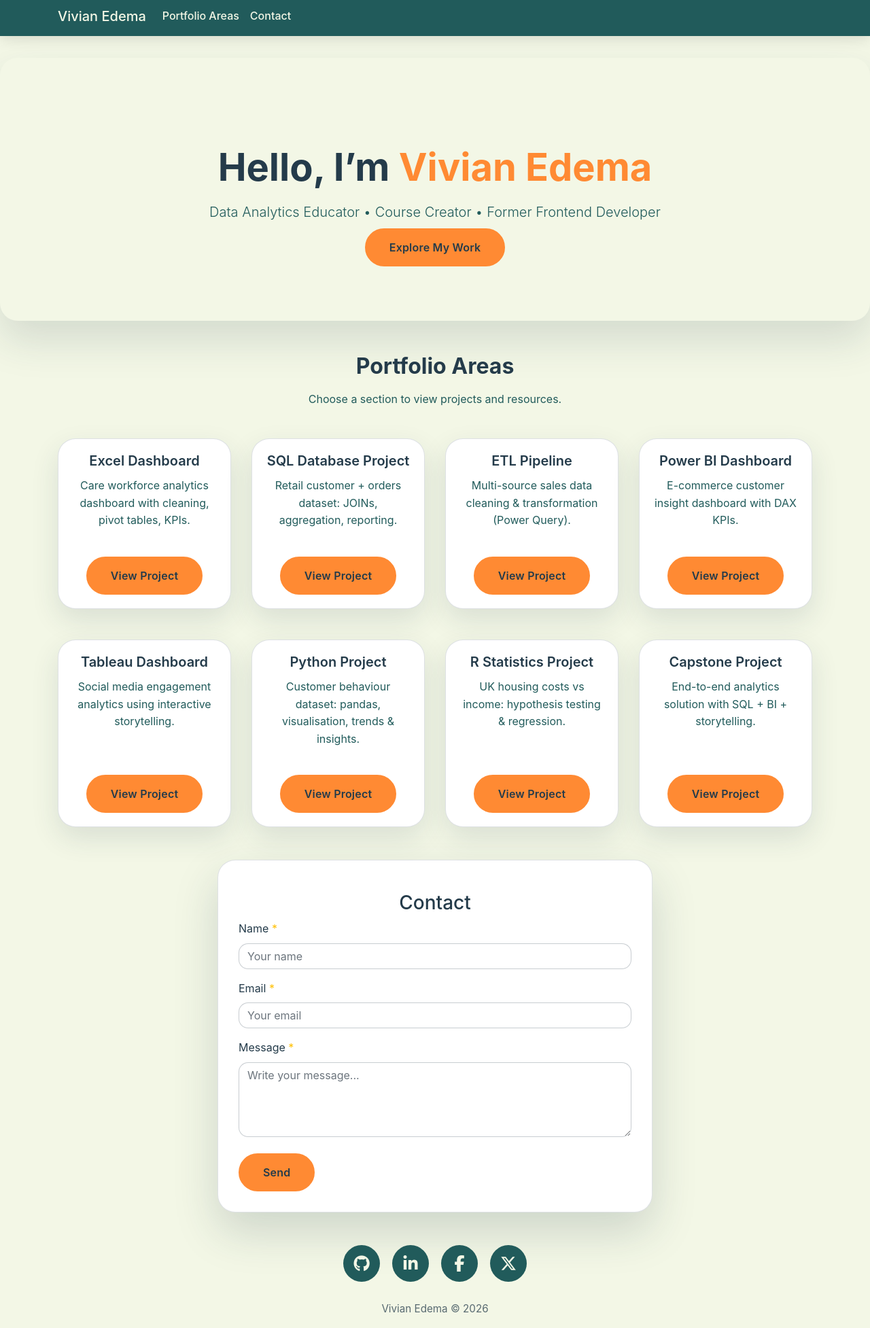
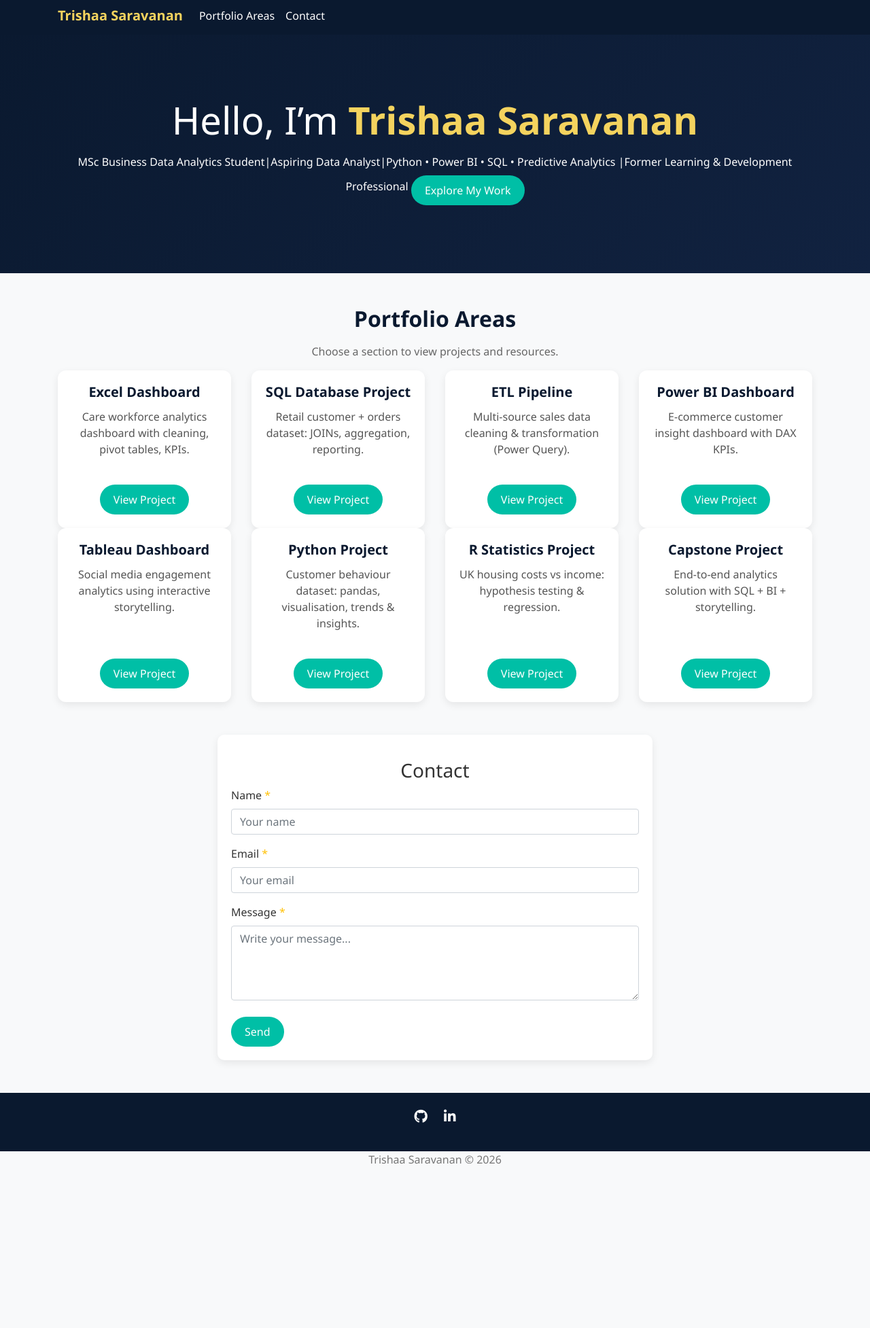
Before and after one commit to trishaasaravanan28-source/Data-Analytics-Portfolio, a plain HTML site: page index.html in a window 1280 px wide. Shown: the part 5-1959 px from the top of the page at 68% size. After the commit the page ends 1739 px from the top, so only its background shows below. Drawn offline with nearby package versions, Linux system fonts and the light colour scheme.

Commit message:
Updated HTML

```diff
--- a/index.html
+++ b/index.html
@@ -2,7 +2,7 @@
 <html lang="en">
 
 <head>
-    <title>Vivian Edema | Portfolio Hub</title>
+    <title>Trishaa Saravanan| Portfolio Hub</title>
     <meta charset="utf-8">
     <meta name="viewport" content="width=device-width, initial-scale=1, shrink-to-fit=no">
 
@@ -21,7 +21,7 @@
     <!-- Navbar -->
     <nav class="navbar navbar-expand-lg navbar-dark bg-dark fixed-top">
         <div class="container">
-            <a class="navbar-brand" href="#home">Vivian Edema</a>
+            <a class="navbar-brand" href="#home">Trishaa Saravanan</a>
 
             <button class="navbar-toggler" type="button" data-toggle="collapse" data-target="#nav" aria-controls="nav"
                 aria-expanded="false" aria-label="Toggle navigation">
@@ -41,11 +41,11 @@
     <div class="jumbotron jumbotron-fluid text-center hero">
         <div class="container">
             <h1 class="display-4 mt-5">
-                Hello, I’m <span class="highlight">Vivian Edema</span>
+                Hello, I’m <span class="highlight">Trishaa Saravanan</span>
             </h1>
             <p class="lead mt-3">
-                Data Analytics Educator • Course Creator • Former Frontend Developer
-            </p>
+
+            </p> MSc Business Data Analytics Student|Aspiring Data Analyst|Python • Power BI • SQL • Predictive Analytics |Former Learning & Development Professional
 
             <!-- Use anchor styled as button (cleaner than button inside a tag) -->
             <a href="#areas" class="btn custom-btn mt-2">Explore My Work</a>
@@ -223,31 +223,22 @@
     <footer id="footer">
         <ul class="socicons-list">
             <li>
-                <a href="https://github.com/Vedema" target="_blank" aria-label="GitHub">
+                <a href=https://github.com/trishaasaravanan28-source/Data-Analytics-Portfolio target="_blank" aria-label="GitHub">
                     <i class="fa-brands fa-github"></i>
                 </a>
             </li>
             <li>
-                <a href="https://www.linkedin.com/in/vivian-edema-phd-afhea-9990698b" target="_blank"
+                <a href=https://www.linkedin.com/feed/foryou/ target="_blank"
                     aria-label="LinkedIn">
                     <i class="fa-brands fa-linkedin-in"></i>
                 </a>
             </li>
-            <li>
-                <a href="https://www.facebook.com/vchinwe" target="_blank" aria-label="Facebook">
-                    <i class="fa-brands fa-facebook-f"></i>
-                </a>
-            </li>
-            <li>
-                <a href="https://twitter.com/oyemikevivian" target="_blank" aria-label="Twitter">
-                    <i class="fa-brands fa-x-twitter"></i>
-                </a>
-            </li>
+
         </ul>
     </footer>
 
     <p class="copyright text-center mb-3">
-        Vivian Edema &copy; <span id="year"></span>
+        Trishaa Saravanan &copy; <span id="year"></span>
     </p>
 
     <!-- Dynamic year -->
--- a/main2.css
+++ b/main2.css
@@ -1,217 +1,129 @@
-/* =================================
-   MAIN PAGE ONLY (Scoped)
-   Applies ONLY to body#home
-================================= */
-
-body#home {
-    background: #f3f7e6;
-    color: #243b4a;
-    font-family: "Inter", "Segoe UI", Roboto, Arial, sans-serif;
-    line-height: 1.6;
+/* GENERAL */
+body {
+    background-color: #F8F9FA;
+    color: #333;
+    font-family: 'Segoe UI', Tahoma, Geneva, Verdana, sans-serif;
 }
 
-/* ===============================
-   NAVBAR
-================================ */
-body#home .navbar {
-    background: #215b5b !important;
-    box-shadow: 0 4px 20px rgba(0, 0, 0, 0.12);
+/* NAVBAR */
+.navbar {
+    background-color: #0A192F !important;
 }
 
-body#home .navbar-brand,
-body#home .navbar-nav .nav-link {
-    color: #f3f7e6 !important;
-    font-weight: 500;
+.navbar-brand {
+    color: #F4D35E !important;
+    font-weight: bold;
 }
 
-body#home .navbar-nav .nav-link:hover {
-    color: #ff8a33 !important;
+.nav-link {
+    color: #ffffff !important;
 }
 
-/* ===============================
-   HERO / JUMBOTRON
-================================ */
-body#home .hero {
-    background: #f3f7e6;
-    border-radius: 26px;
-    margin-top: 90px;
-    padding: 80px 25px;
-    box-shadow: 0 28px 60px rgba(36, 59, 74, 0.15);
+.nav-link:hover {
+    color: #00BFA6 !important;
 }
 
-body#home .hero h1 {
-    color: #243b4a;
-    font-weight: 700;
+/* HERO */
+.hero {
+    background: linear-gradient(135deg, #0A192F, #112240);
+    color: #ffffff;
+    padding: 100px 20px;
 }
 
-body#home .hero .lead {
-    color: #215b5b;
-    max-width: 720px;
-    margin: 0 auto;
+.highlight {
+    color: #F4D35E;
+    font-weight: bold;
 }
 
-/* Highlight name */
-body#home .highlight {
-    color: #ff8a33;
+/* BUTTON */
+.custom-btn {
+    background-color: #00BFA6;
+    color: #fff;
+    border: none;
+    border-radius: 25px;
+    padding: 10px 20px;
+    transition: 0.3s;
 }
 
-/* ===============================
-   BUTTONS
-================================ */
-
-/* Base button shape for all buttons */
-body#home .btn {
-    border-radius: 18px;
-    padding: 12px 26px;
-    font-weight: 600;
-    transition: transform 0.25s ease, box-shadow 0.25s ease, background-color 0.25s ease, color 0.25s ease;
+.custom-btn:hover {
+    background-color: #009e8e;
+    color: #fff;
 }
 
-/* NEW: Your unified button style */
-body#home .custom-btn {
-    background: #ff8a33;
-    border: 2px solid #ff8a33;
-    color: #243b4a;
-    border-radius: 999px;
-    /* pill button */
-    padding: 14px 34px;
-    /* slightly bigger for premium look */
-    display: inline-block;
-    text-decoration: none;
-    letter-spacing: 0.2px;
+/* CARDS */
+.fancy-card {
+    border: none;
+    border-radius: 12px;
+    transition: 0.3s;
+    background-color: #ffffff;
+    box-shadow: 0 4px 12px rgba(0, 0, 0, 0.08);
 }
 
-/* Hover: richer + lift */
-body#home .custom-btn:hover {
-    background: #e67628;
-    border-color: #e67628;
-    color: #243b4a;
-    transform: translateY(-2px);
-    box-shadow: 0 14px 30px rgba(255, 138, 51, 0.35);
-    text-decoration: none;
+.fancy-card:hover {
+    transform: translateY(-5px);
+    box-shadow: 0 8px 20px rgba(0, 0, 0, 0.12);
 }
 
-/* Optional: focus accessibility */
-body#home .custom-btn:focus {
-    outline: none;
-    box-shadow: 0 0 0 0.2rem rgba(255, 138, 51, 0.35);
+.card-title {
+    color: #0A192F;
+    font-weight: bold;
 }
 
-/* ===============================
-   SECTIONS
-================================ */
-body#home h2 {
-    font-weight: 700;
-    color: #243b4a;
+.card-text {
+    color: #555;
 }
 
-body#home .intro {
-    color: #215b5b;
+/* SECTION TITLES */
+h2 {
+    color: #0A192F;
+    font-weight: bold;
 }
 
-/* ===============================
-   PORTFOLIO CARDS
-================================ */
-body#home .project-row {
-    margin-top: 45px;
-    row-gap: 30px;
+.intro {
+    color: #666;
 }
 
-body#home .fancy-card {
-    background: #ffffff;
-    border-radius: 26px;
-    border: 1px solid rgba(36, 59, 74, 0.15);
-    box-shadow: 0 16px 40px rgba(36, 59, 74, 0.12);
-    transition: transform 0.35s ease, box-shadow 0.35s ease;
+/* CONTACT FORM */
+.form-div {
+    background-color: #ffffff;
+    padding: 20px;
+    border-radius: 10px;
+    box-shadow: 0 4px 12px rgba(0, 0, 0, 0.08);
 }
 
-body#home .fancy-card:hover {
-    transform: translateY(-10px);
-    box-shadow: 0 32px 70px rgba(36, 59, 74, 0.25);
+.form-control:focus {
+    border-color: #00BFA6;
+    box-shadow: 0 0 5px rgba(0, 191, 166, 0.3);
 }
 
-body#home .fancy-card .card-title {
-    font-weight: 600;
-    color: #243b4a;
+/* FOOTER */
+#footer {
+    background-color: #0A192F;
+    padding: 20px 0;
 }
 
-body#home .fancy-card .card-text {
-    color: #215b5b;
+.socicons-list {
+    list-style: none;
+    text-align: center;
+    padding: 0;
 }
 
-/* ===============================
-   CONTACT FORM
-================================ */
-body#home .form-div {
-    background: #ffffff;
-    border-radius: 26px;
-    border: 1px solid rgba(36, 59, 74, 0.15);
-    box-shadow: 0 28px 65px rgba(36, 59, 74, 0.18);
-    padding: 30px;
+.socicons-list li {
+    display: inline-block;
+    margin: 0 10px;
 }
 
-body#home .form-control {
-    border-radius: 14px;
-    border: 1px solid rgba(36, 59, 74, 0.25);
+.socicons-list a {
+    color: #ffffff;
+    font-size: 20px;
+    transition: 0.3s;
 }
 
-body#home .form-control:focus {
-    border-color: #ff8a33;
-    box-shadow: 0 0 0 0.2rem rgba(255, 138, 51, 0.25);
+.socicons-list a:hover {
+    color: #00BFA6;
 }
 
-/* Validation (FIXED - your file was cut off) */
-body#home .was-validated .form-control:invalid,
-body#home .form-control.is-invalid {
-    border-color: #ef4444;
-    box-shadow: 0 0 0 0.2rem rgba(239, 68, 68, 0.18);
+/* COPYRIGHT */
+.copyright {
+    color: #777;
 }
-
-body#home .was-validated .form-control:valid,
-body#home .form-control.is-valid {
-    border-color: #22c55e;
-    box-shadow: 0 0 0 0.2rem rgba(34, 197, 94, 0.16);
-}
-
-/* ===============================
-   SOCIAL ICONS (if you are using them)
-================================ */
-body#home .socicons-list {
-    list-style: none;
-    display: flex;
-    justify-content: center;
-    gap: 18px;
-    padding-left: 0;
-    margin: 35px 0 10px;
-}
-
-body#home .socicons-list li a {
-    width: 54px;
-    height: 54px;
-    display: inline-flex;
-    align-items: center;
-    justify-content: center;
-    border-radius: 50%;
-    text-decoration: none;
-
-    background: #215b5b;
-    color: #f3f7e6;
-    font-size: 24px;
-
-    transition: transform 0.25s ease, box-shadow 0.25s ease, background-color 0.25s ease;
-}
-
-body#home .socicons-list li a:hover {
-    transform: translateY(-3px);
-    background: #ff8a33;
-    box-shadow: 0 14px 28px rgba(36, 59, 74, 0.18);
-}
-
-/* ===============================
-   COPYRIGHT
-================================ */
-body#home .copyright {
-    color: rgba(36, 59, 74, 0.75);
-    margin-top: 28px;
-    font-size: 0.95rem;
-}
```
Also changed, not shown: 1 other file.
